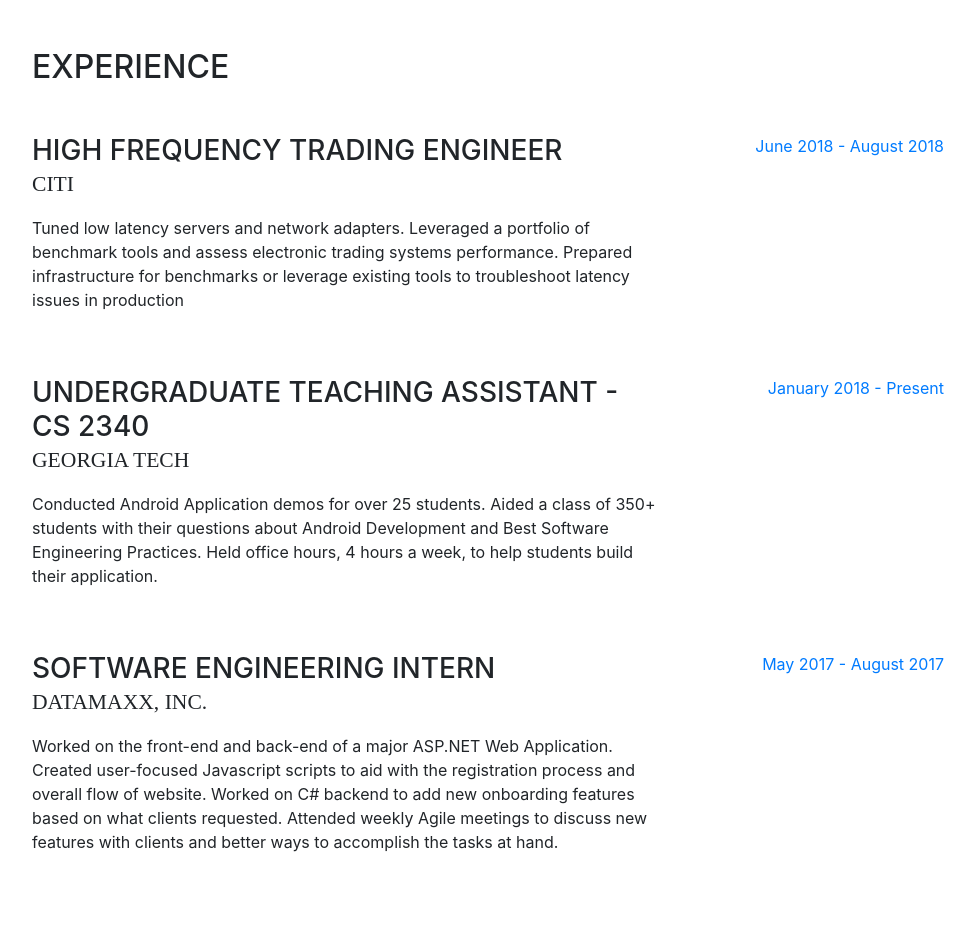
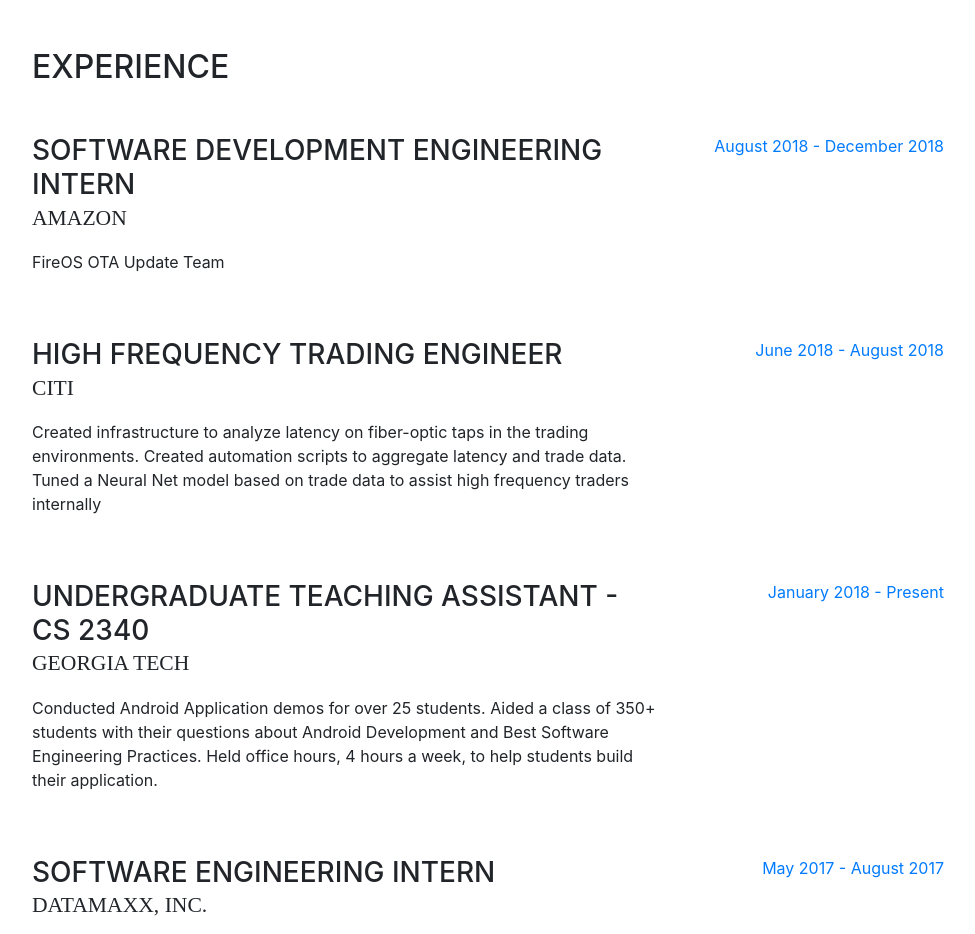
Before and after one commit to pbokey/pbokey.github.io, a website with bundled scripts: page index.html in a window 1280 px wide. Shown: the part 800-1734 px from the top of the page, without its empty margins (288-1263 px from the left). Built offline with nearby package versions, Linux system fonts and the light colour scheme; a web font is replaced by a local one.

Commit message:
Update index.html
added amazon in experience

```diff
--- a/index.html
+++ b/index.html
@@ -152,11 +152,22 @@
         <div class="my-auto">
           <h2 class="mb-5">Experience</h2>
 
+	<div class="resume-item d-flex flex-column flex-md-row mb-5">
+            <div class="resume-content mr-auto">
+              <h3 class="mb-0">Software Development Engineering Intern</h3>
+              <div class="subheading mb-3">Amazon</div>
+	      <p>FireOS OTA Update Team</p>
+            </div>
+            <div class="resume-date text-md-right">
+              <span class="text-primary">August 2018 - December 2018</span>
+            </div>
+          </div>
+
           <div class="resume-item d-flex flex-column flex-md-row mb-5">
             <div class="resume-content mr-auto">
               <h3 class="mb-0">High Frequency Trading Engineer</h3>
               <div class="subheading mb-3">Citi</div>
-              <p>Tuned low latency servers and network adapters. Leveraged a portfolio of benchmark tools and assess electronic trading systems performance. Prepared infrastructure for benchmarks or leverage existing tools to troubleshoot latency issues in production</p>
+              <p>Created infrastructure to analyze latency on fiber-optic taps in the trading environments. Created automation scripts to aggregate latency and trade data. Tuned a Neural Net model based on trade data to assist high frequency traders internally</p>
             </div>
             <div class="resume-date text-md-right">
               <span class="text-primary">June 2018 - August 2018</span>
```
